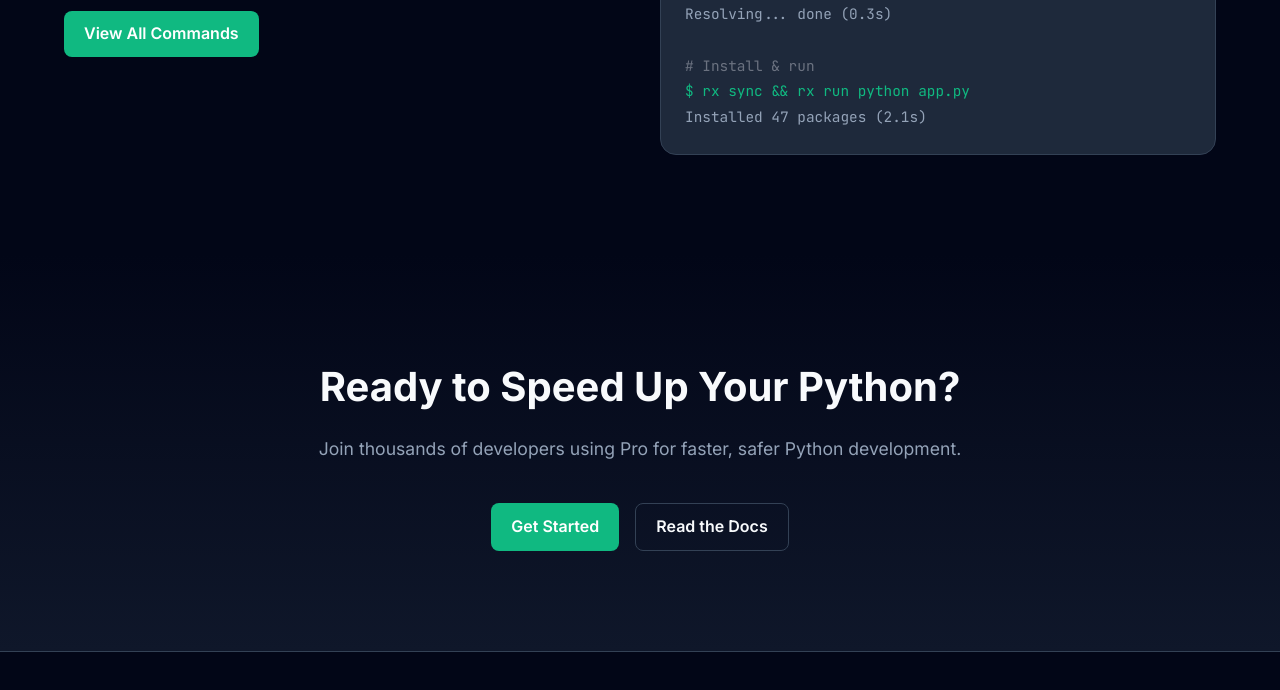
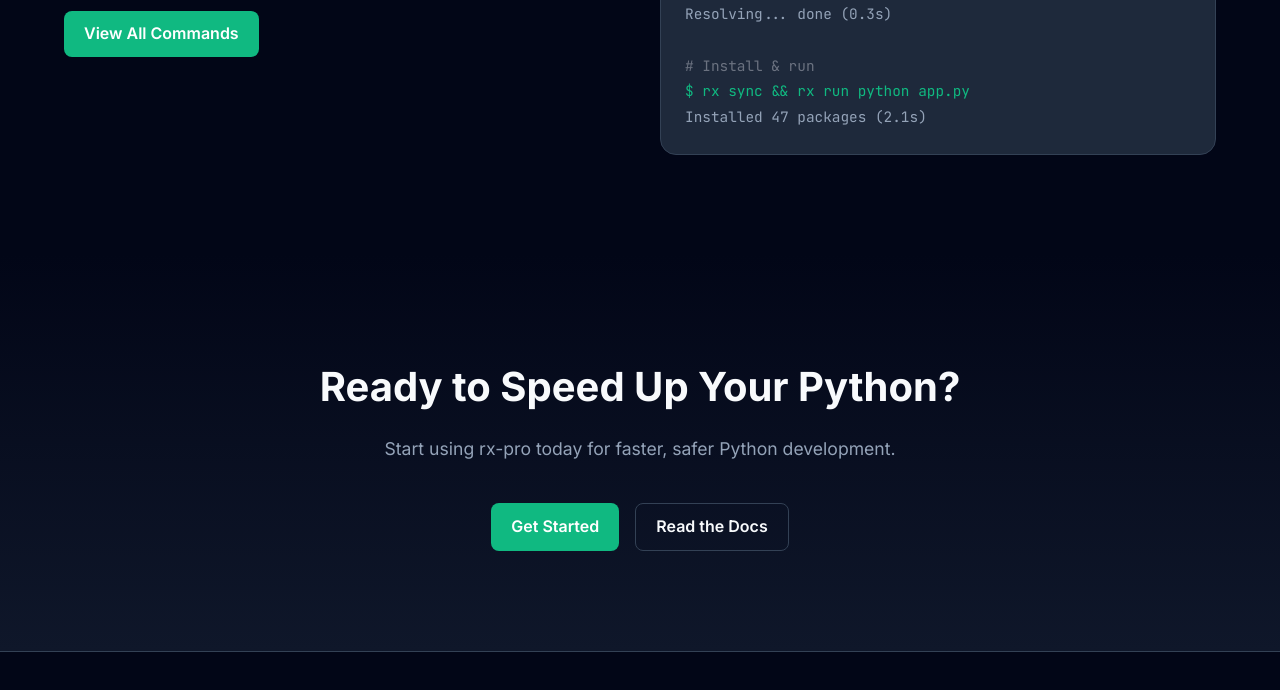
Before and after one commit to get-rx/rx-pro, a plain HTML site: page docs/index.html in a window 1280 px wide. Shown: the part 3082-3772 px from the top of the page. Drawn offline with Linux system fonts and the light colour scheme.

Commit message:
docs: update CTA text to use rx-pro branding

```diff
--- a/docs/index.html
+++ b/docs/index.html
@@ -666,7 +666,7 @@
     <section class="cta">
         <div class="container">
             <h2>Ready to Speed Up Your Python?</h2>
-            <p>Join thousands of developers using Pro for faster, safer Python development.</p>
+            <p>Start using rx-pro today for faster, safer Python development.</p>
             <div style="display: flex; gap: 16px; justify-content: center;">
                 <a href="#install" class="btn btn-primary">Get Started</a>
                 <a href="https://github.com/pro-rx/rx" class="btn btn-secondary">Read the Docs</a>
```
